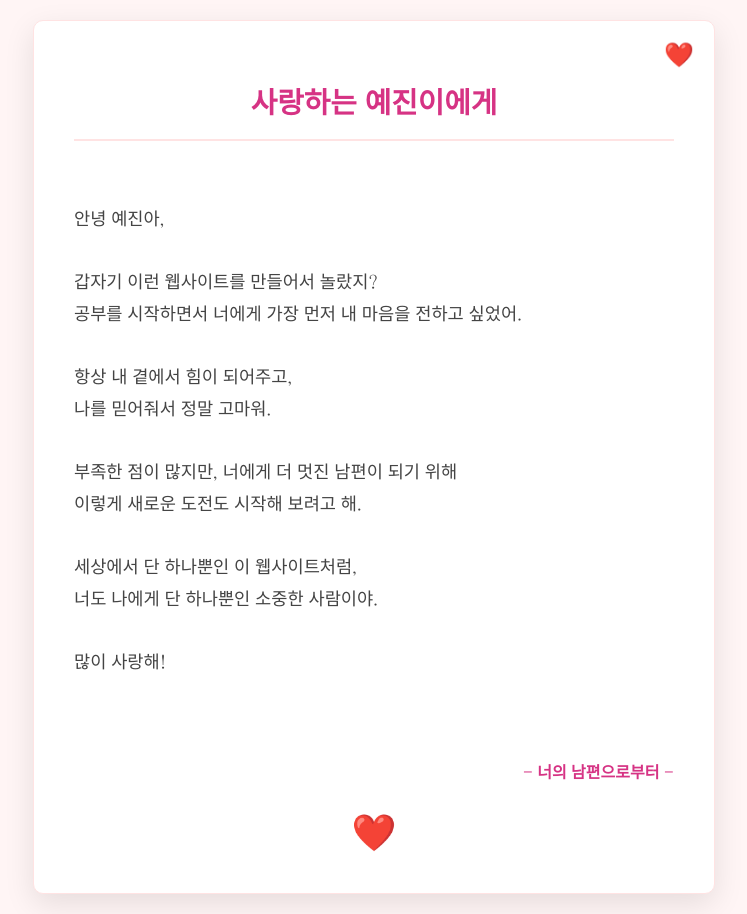
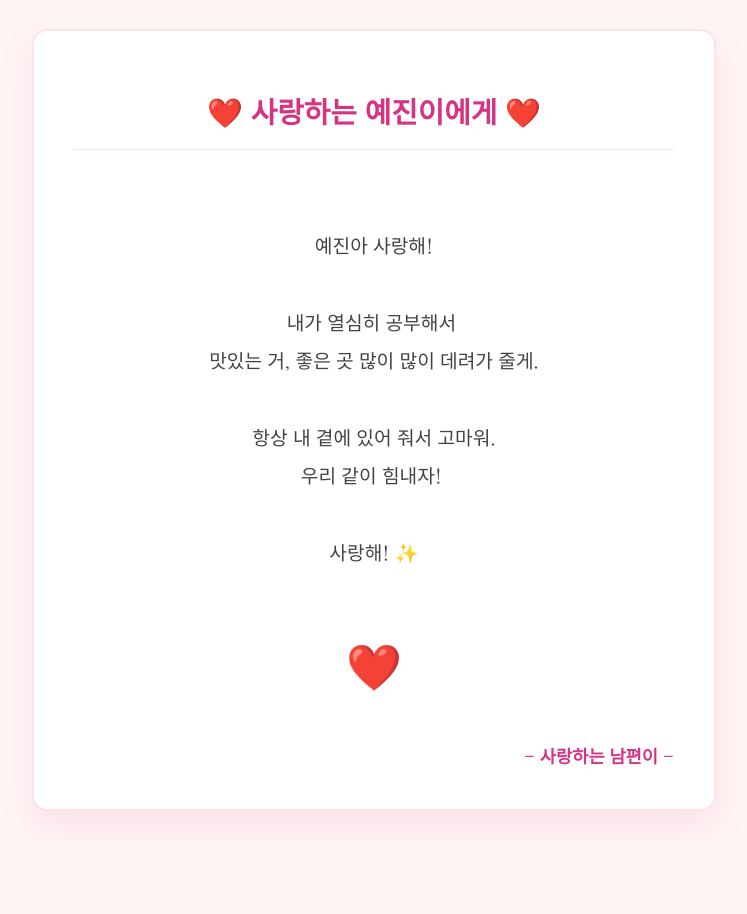
Before and after one commit to minzza-lab/minzza-test, a plain HTML site: page index.html in a window 1280 px wide. Shown: the whole page, without its empty margins (266-1013 px from the left). After the commit the page ends 840 px from the top, so only its background shows below. Drawn offline with Linux system fonts and the light colour scheme.

Commit message:
Update Yejin's letter with a more heartfelt message

```diff
--- a/index.html
+++ b/index.html
@@ -10,7 +10,7 @@
         body {
             font-family: 'Nanum Myeongjo', serif;
             margin: 0;
-            background-color: #fff5f5; /* 연한 분홍색 배경 */
+            background-color: #fff5f5;
             display: flex;
             justify-content: center;
             align-items: center;
@@ -23,35 +23,28 @@
             max-width: 600px;
             width: 100%;
             padding: 40px;
-            border-radius: 10px;
-            box-shadow: 0 10px 30px rgba(0,0,0,0.1);
+            border-radius: 15px;
+            box-shadow: 0 15px 35px rgba(214, 51, 132, 0.1);
             position: relative;
             overflow: hidden;
-            border: 1px solid #ffe3e3;
-        }
-
-        .envelope::before {
-            content: "❤️";
-            position: absolute;
-            top: 20px;
-            right: 20px;
-            font-size: 24px;
+            border: 2px solid #ffe3e3;
+            text-align: center;
         }
 
         h1 {
-            color: #d63384; /* 진한 분홍색 */
-            text-align: center;
+            color: #d63384;
             font-size: 1.8rem;
-            margin-bottom: 2rem;
-            border-bottom: 2px solid #ffe3e3;
+            margin-bottom: 2.5rem;
+            border-bottom: 1px solid #ffe3e3;
             padding-bottom: 1rem;
         }
 
         .letter-content {
             color: #444;
-            line-height: 1.8;
-            font-size: 1.1rem;
-            white-space: pre-wrap; /* 줄바꿈 유지 */
+            line-height: 2;
+            font-size: 1.2rem;
+            white-space: pre-wrap;
+            margin-bottom: 2rem;
         }
 
         .signature {
@@ -59,55 +52,47 @@
             text-align: right;
             font-weight: bold;
             color: #d63384;
+            font-size: 1.1rem;
         }
 
         .heart-animation {
-            text-align: center;
-            margin-top: 2rem;
-            font-size: 30px;
-            animation: beat 1s infinite alternate;
+            font-size: 40px;
+            animation: beat 0.8s infinite alternate;
+            margin: 20px 0;
         }
 
         @keyframes beat {
             from { transform: scale(1); }
-            to { transform: scale(1.2); }
+            to { transform: scale(1.3); }
         }
 
-        footer {
-            margin-top: 2rem;
-            text-align: center;
-            font-size: 0.8rem;
-            color: #adb5bd;
+        .sparkle {
+            color: #ffd43b;
+            font-size: 1.5rem;
         }
     </style>
 </head>
 <body>
     <div class="envelope">
-        <h1>사랑하는 예진이에게</h1>
+        <h1>❤️ 사랑하는 예진이에게 ❤️</h1>
 
         <div class="letter-content">
-안녕 예진아,
+예진아 사랑해!
 
-갑자기 이런 웹사이트를 만들어서 놀랐지?
-공부를 시작하면서 너에게 가장 먼저 내 마음을 전하고 싶었어.
+내가 열심히 공부해서
+맛있는 거, 좋은 곳 많이 많이 데려가 줄게.
 
-항상 내 곁에서 힘이 되어주고,
-나를 믿어줘서 정말 고마워.
+항상 내 곁에 있어 줘서 고마워.
+우리 같이 힘내자!
 
-부족한 점이 많지만, 너에게 더 멋진 남편이 되기 위해
-이렇게 새로운 도전도 시작해 보려고 해.
-
-세상에서 단 하나뿐인 이 웹사이트처럼,
-너도 나에게 단 하나뿐인 소중한 사람이야.
-
-많이 사랑해!
-        </div>
-
-        <div class="signature">
-            - 너의 남편으로부터 -
+사랑해! ✨
         </div>
 
         <div class="heart-animation">❤️</div>
+
+        <div class="signature">
+            - 사랑하는 남편이 -
+        </div>
     </div>
 </body>
 </html>
```
